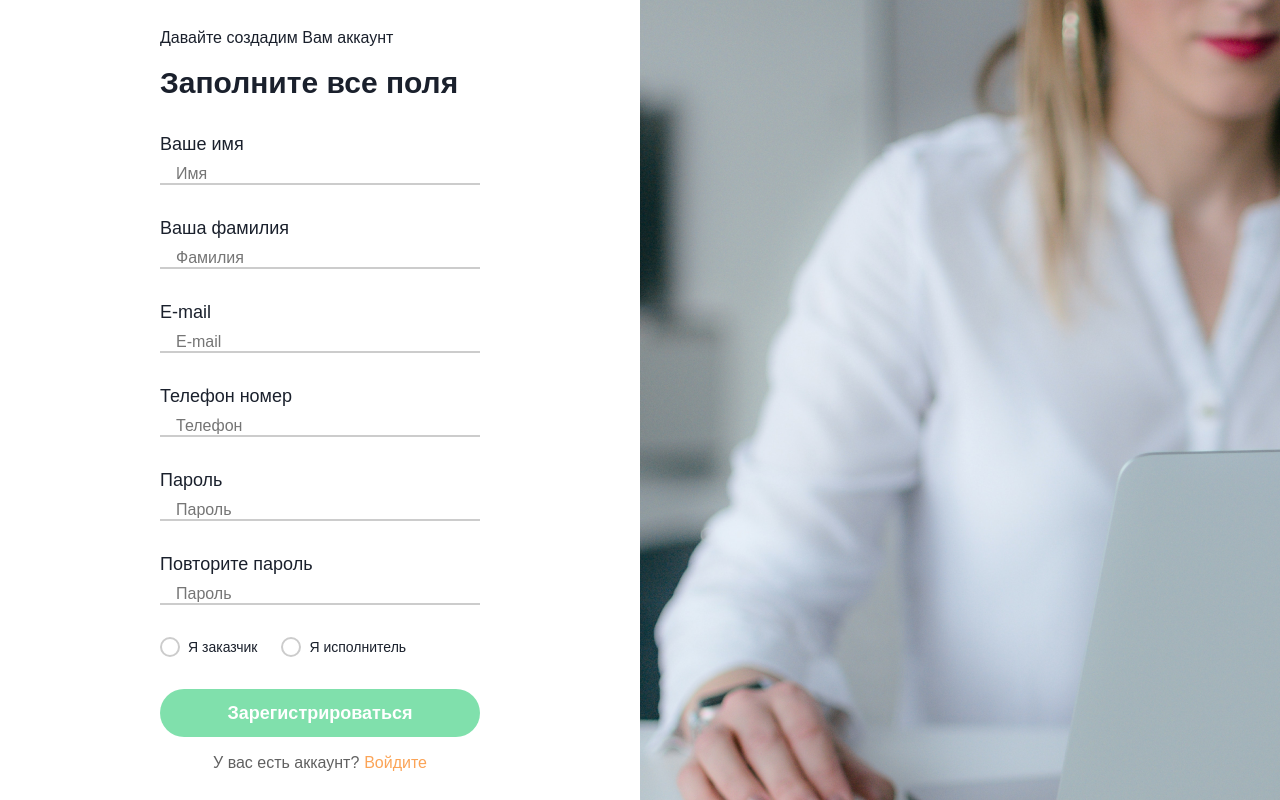
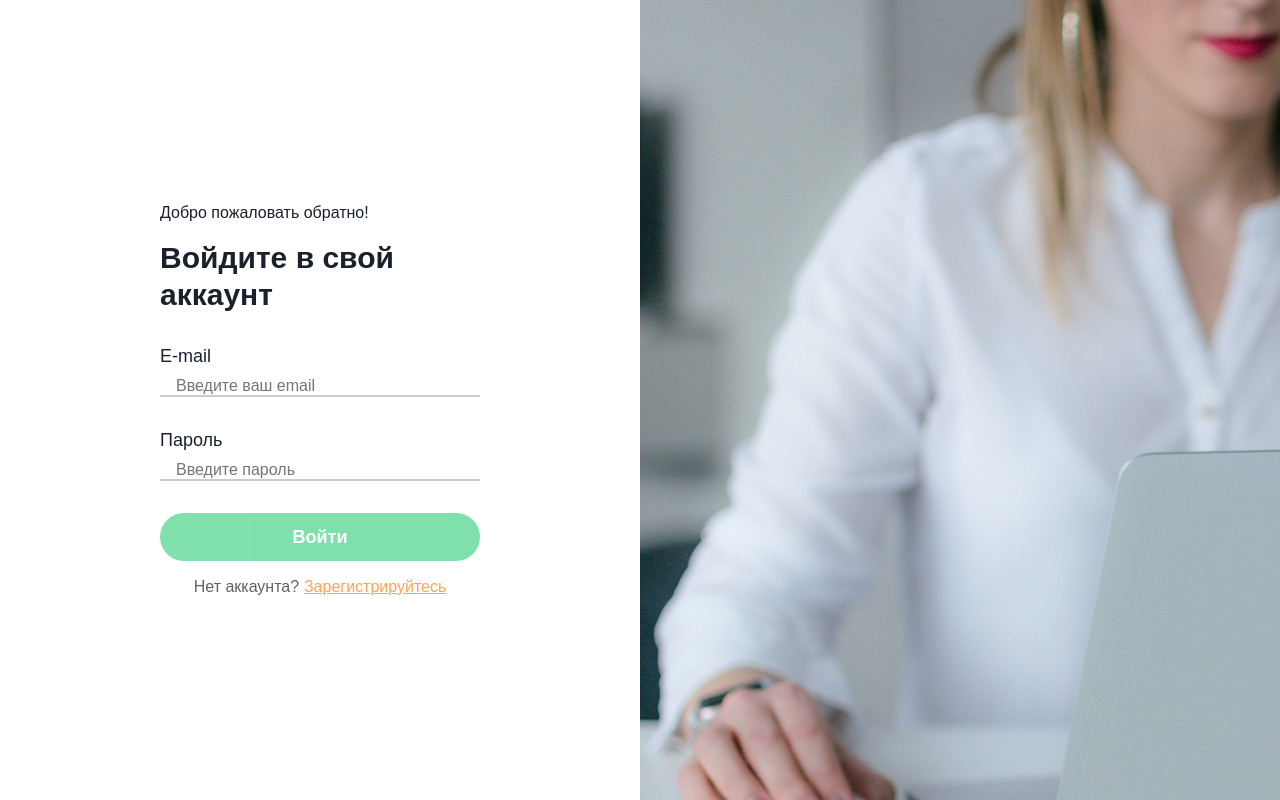
Before and after one commit to T1rn1/Freelance, a React (Vite) app: page /login in a window 1280 px wide. Built offline with nearby package versions, Linux system fonts and the light colour scheme.

Commit message:
feat: route

```diff
--- a/package.json
+++ b/package.json
@@ -15,6 +15,7 @@
     "firebase": "^11.8.1",
     "react": "^19.1.0",
     "react-dom": "^19.1.0",
+    "react-router-dom": "^7.6.1",
     "styled-components": "^6.1.18",
     "yup": "^1.6.1"
   },
--- /dev/null
+++ b/src/App.tsx
@@ -0,0 +1,17 @@
+import LoginPage from 'pages/Login';
+import RegistrationPage from 'pages/Registration';
+import { BrowserRouter as Router, Navigate, Route, Routes } from 'react-router-dom';
+
+const App = () => {
+  return (
+    <Router>
+      <Routes>
+        <Route element={<Navigate replace to='/login' />} path='/' />
+        <Route element={<LoginPage />} path='/login' />
+        <Route element={<RegistrationPage />} path='/register' />
+      </Routes>
+    </Router>
+  );
+};
+
+export default App;
--- a/src/index.tsx
+++ b/src/index.tsx
@@ -1,10 +1,10 @@
 import { StrictMode } from 'react';
 import { createRoot } from 'react-dom/client';
 
-import RegistrationPage from './pages/Registration';
+import App from './App';
 
 createRoot(document.getElementById('root')!).render(
   <StrictMode>
-    <RegistrationPage />
+    <App />
   </StrictMode>,
 );
--- a/src/pages/Login/index.tsx
+++ b/src/pages/Login/index.tsx
@@ -68,7 +68,7 @@ const LoginPage: React.FC = () => {
         </InputForm>
         <LoginTextWrapper>
           <span>Нет аккаунта?</span>
-          <LinkToRegistration>Зарегистрируйтесь</LinkToRegistration>
+          <LinkToRegistration to='/register'>Зарегистрируйтесь</LinkToRegistration>
         </LoginTextWrapper>
       </LoginPageWrapper>
       <LoginPageImage />
--- a/src/pages/Login/styled.ts
+++ b/src/pages/Login/styled.ts
@@ -1,4 +1,5 @@
 import LoginImage from 'assets/RegPageImage.png';
+import { Link } from 'react-router-dom';
 import styled from 'styled-components';
 import { theme } from 'styles/theme';
 
@@ -81,7 +82,7 @@ export const LoginBtn = styled.button`
   }
 `;
 
-export const ErrorText = styled.p`
+export const ErrorText = styled.link`
   margin: 0;
   color: ${theme.colors.red};
 `;
@@ -97,7 +98,7 @@ export const LoginTextWrapper = styled.div`
   color: ${theme.colors.textColorgray};
 `;
 
-export const LinkToRegistration = styled.a`
+export const LinkToRegistration = styled(Link)`
   color: ${theme.colors.textColorOrange};
   cursor: pointer;
 
--- a/src/pages/Registration/index.tsx
+++ b/src/pages/Registration/index.tsx
@@ -132,8 +132,8 @@ const RegistrationPage: React.FC = () => {
           </RegBtn>
         </InputForm>
         <LoginTextWrapper>
-          <span>У вас есть аккаунт?</span>
-          <LinkToLogin>Войдите</LinkToLogin>
+          <span>Есть аккаунт?</span>
+          <LinkToLogin to='/login'>Войти</LinkToLogin>
         </LoginTextWrapper>
       </RegPageWrapper>
       <RegPageImage />
--- a/src/pages/Registration/styled.ts
+++ b/src/pages/Registration/styled.ts
@@ -1,4 +1,5 @@
 import RegImage from 'assets/RegPageImage.png';
+import { Link } from 'react-router-dom';
 import styled from 'styled-components';
 import { theme } from 'styles/theme';
 
@@ -102,7 +103,7 @@ export const LoginTextWrapper = styled.div`
   color: ${theme.colors.textColorgray};
 `;
 
-export const LinkToLogin = styled.span`
+export const LinkToLogin = styled(Link)`
   color: ${theme.colors.textColorOrange};
   cursor: pointer;
 
```
Also changed, not shown: 1 other file (tests, documents, lock files or other folders).
